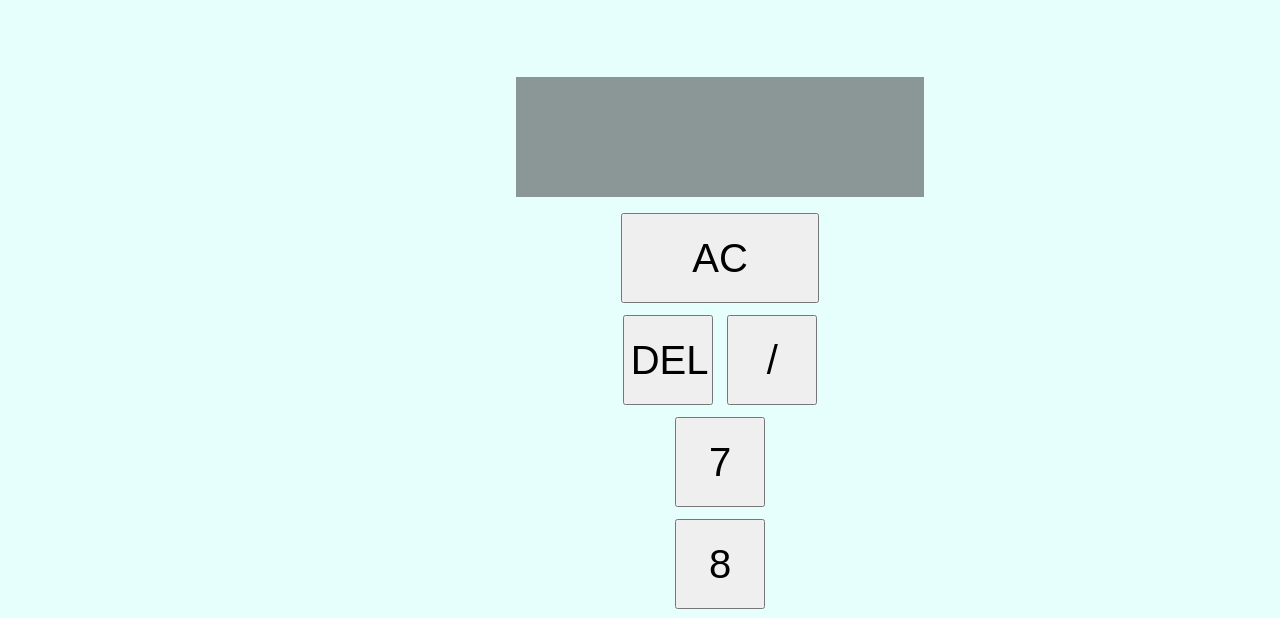
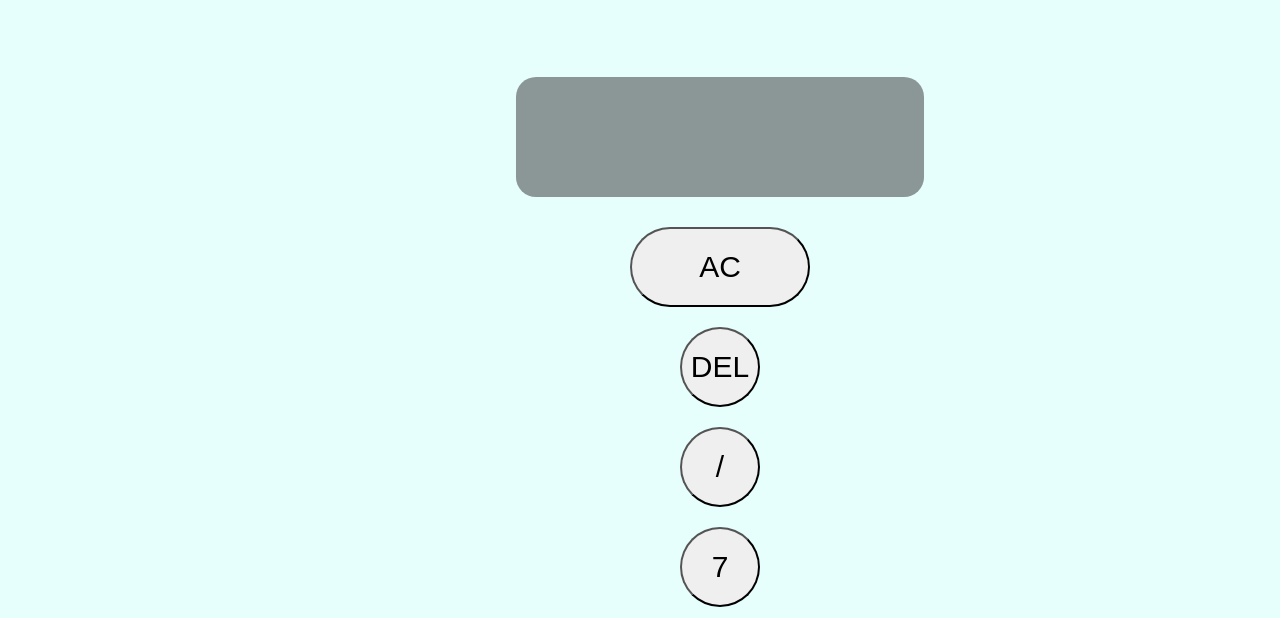
Before and after one commit to CeciliaRava1/calculator-1.0, a plain HTML site: page index.html in a window 1280 px wide. Shown: the part 74-692 px from the top of the page. Drawn offline with nearby package versions, Linux system fonts and the light colour scheme.

Commit message:
feat: Apply border radius to the calculator and its buttons

```diff
--- a/style.css
+++ b/style.css
@@ -37,14 +37,15 @@ body {
 
 /* Calculator buttons */
 button{
-    width: 90px;
-    height: 90px;
-    margin: 6px;
-    font-size: 40px;
+    width: 80px;
+    height: 80px;
+    margin: 10px;
+    font-size: 30px;
+    border-radius: 50px;
 }
 
 .big-button{
-    width: 198px;
+    width: 180px;
 
 }
 
@@ -56,7 +57,8 @@ button{
     margin: 50px 720px;
     background-color: #AEE2FF;
     padding-top: 30px;
-    padding-bottom: 20px;
+    padding-bottom: 25px;
+    border-radius: 30px;
 }
 
 
@@ -72,9 +74,10 @@ button{
     height: 100px;
     padding: 10px;
     font-size: 30px;
-    margin-bottom: 10px;
+    margin-bottom: 20px;
     word-wrap: break-word;
     word-break: break-all;
+    border-radius: 20px;
 }
 
 .output .current-operand {
```
